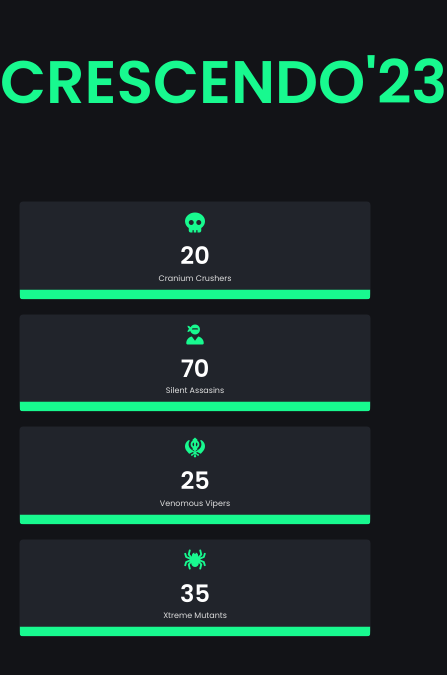
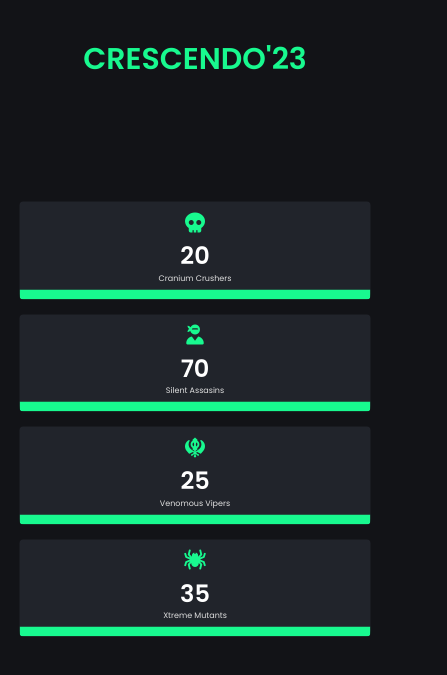
Before and after one commit to sairamkishan300/crescendosvmch.github.io, a plain HTML site: page index.html in a window 390 px wide. Shown: the part 89-764 px from the top of the page, 447 px wide, since content can reach past the window. Drawn offline with Linux system fonts and the light colour scheme.

Commit message:
Update style.css

```diff
--- a/style.css
+++ b/style.css
@@ -23,6 +23,8 @@
 .title h1{
     font-size: 60px;
     margin-top: 10px;
+    margin-left: 10px;
+    margin-right: 10px;
     margin-bottom: 30px;
     transition: color 0.5s
 }
@@ -180,6 +182,9 @@
         overflow: hidden;
         transition: max-height 0.5s;
     }
+    .title h1{
+        font-size: 40px;
+    }
 
     .navbar nav ul li{
         display: block;
@@ -187,7 +192,6 @@
         margin-top: 10px;
         margin-bottom: 10px;
     }
-
     .navbar nav ul li a{
         color: white;
     }
@@ -205,4 +209,7 @@
     .col-2, col-3, col-4{
         flex-basis: 100%;
     }
+    .title h1{
+        font-size: 30px;
+    }
 }
```
